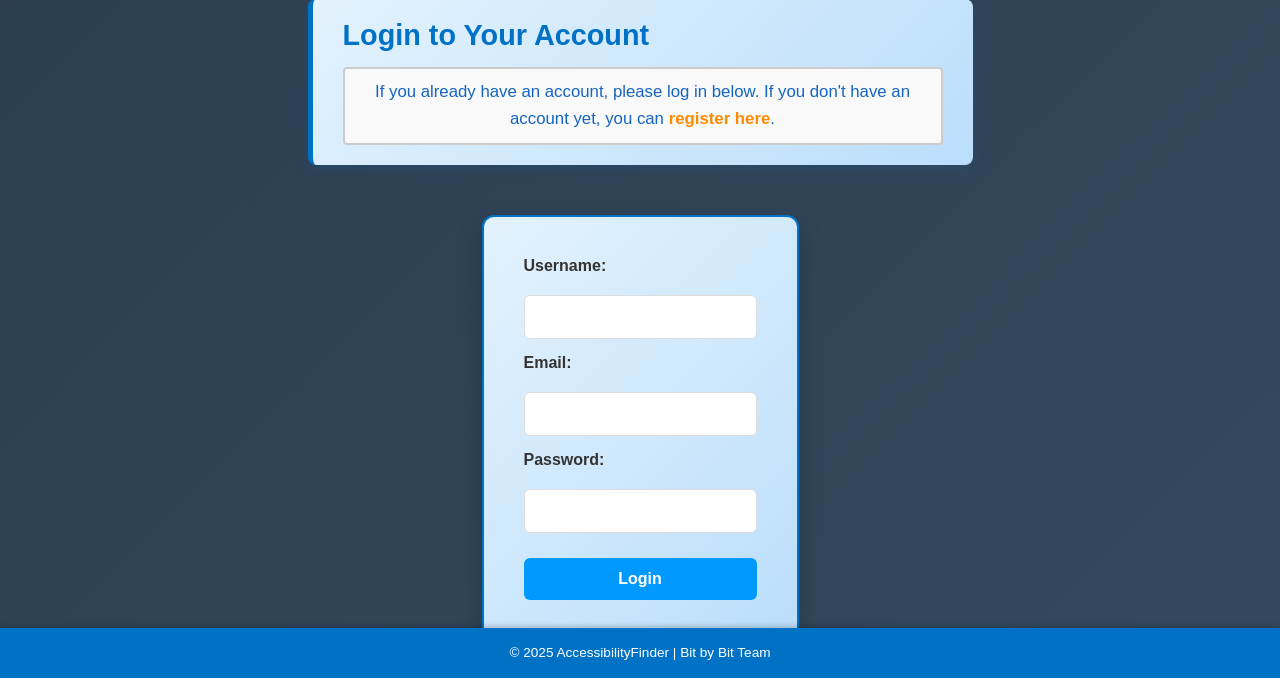
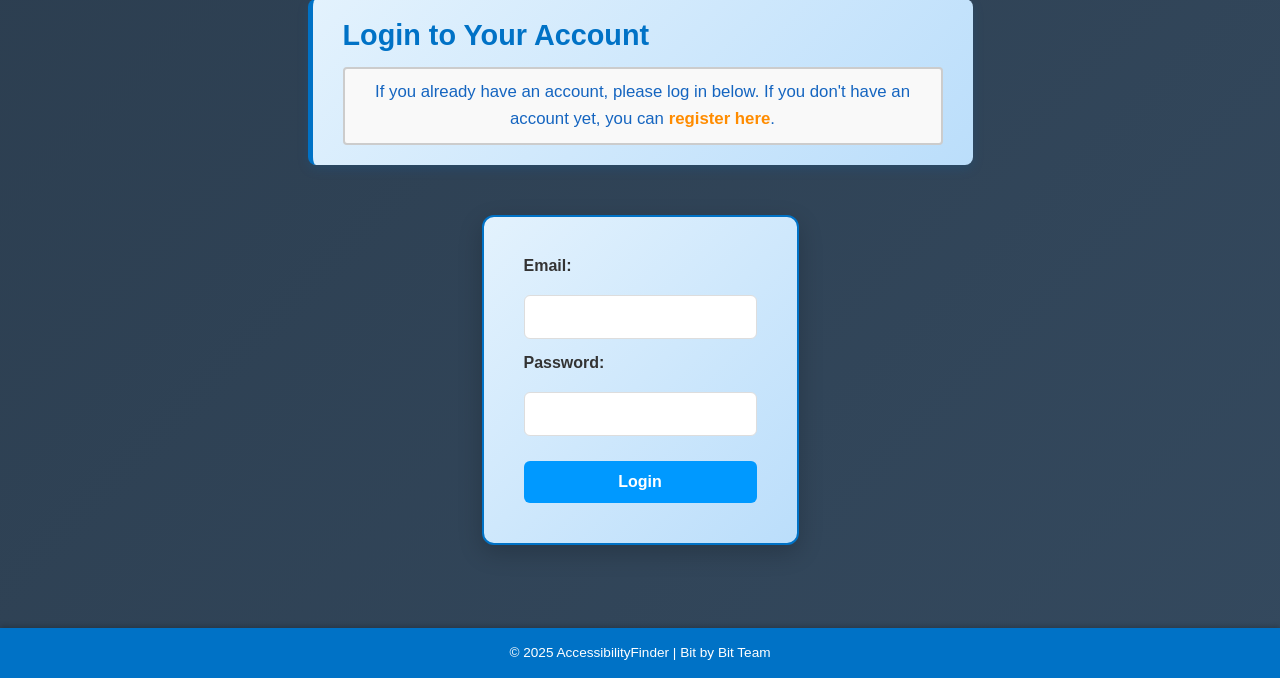
Before and after one commit to SAS24E/AccessibilityFinder, a PHP site: page /application/views/login-dashboard.php in a window 1280 px wide. Shown: the part 122-800 px from the top of the page. Run offline with PHP 8.4, Linux system fonts and the light colour scheme.

Commit message:
Removed Username from login page.

```diff
--- a/application/views/login-dashboard.php
+++ b/application/views/login-dashboard.php
@@ -27,10 +27,6 @@
                 <?php endif; ?>
 
                 <form action="../controllers/user-controller.php?action=login" method="POST">
-                    <!-- Username field added -->
-                    <label for="username">Username:</label>
-                    <input type="text" id="username" name="username" required>
-
                     <!-- Email field added -->
                     <label for="email">Email:</label>
                     <input type="email" id="email" name="email" required>
```
